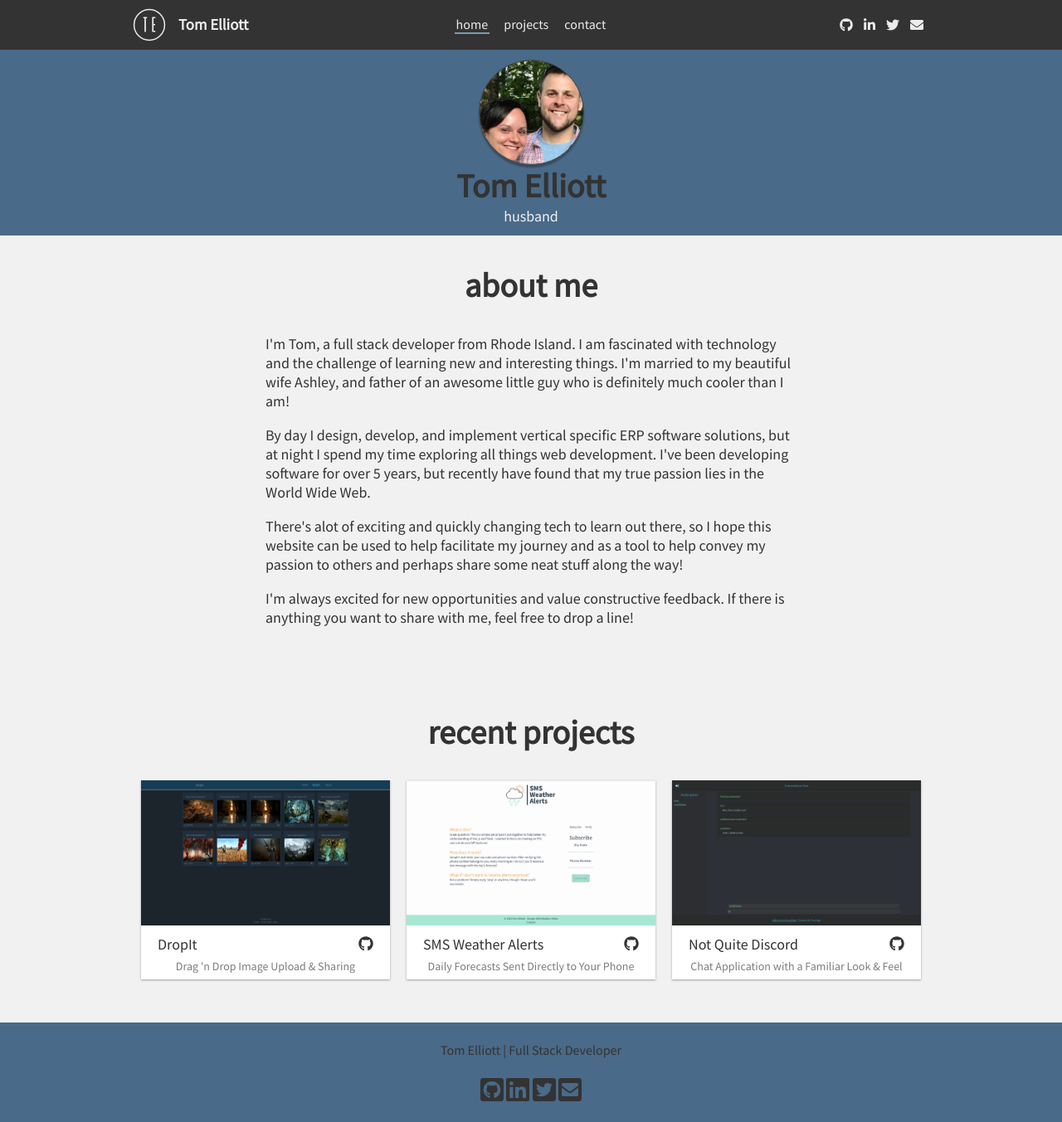
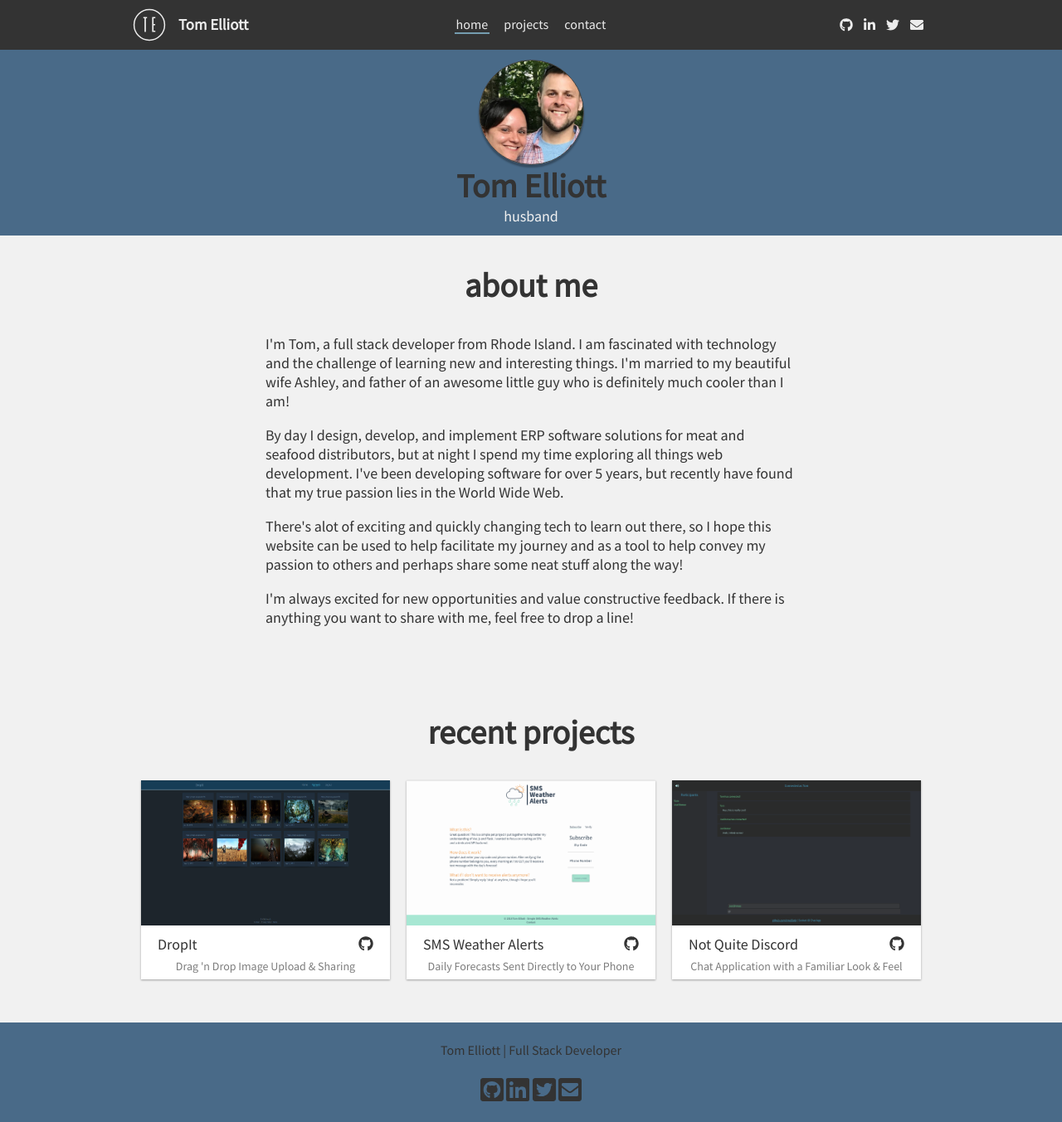
Before and after one commit to tmelliottjr/portfolio, a Jekyll site: the page built from index.html, in a window 1280 px wide and 1353 px high. Shown: the whole window at 83% size. Built offline with Jekyll 4.4.1, drawn with Linux system fonts in a browser that asks for light colours; nearby versions of some CDN libraries.

Commit message:
update day job

```diff
--- a/index.html
+++ b/index.html
@@ -14,7 +14,7 @@ script: main.js
             little guy who is definitely much cooler than I am!
         </p>
         <p>
-            By day I design, develop, and implement vertical specific ERP software solutions, but at night I spend my
+            By day I design, develop, and implement ERP software solutions for meat and seafood distributors, but at night I spend my
             time exploring all things web development. I've been developing software for over 5 years, but recently
             have found that my true passion lies in the World Wide Web.
         </p>
```
